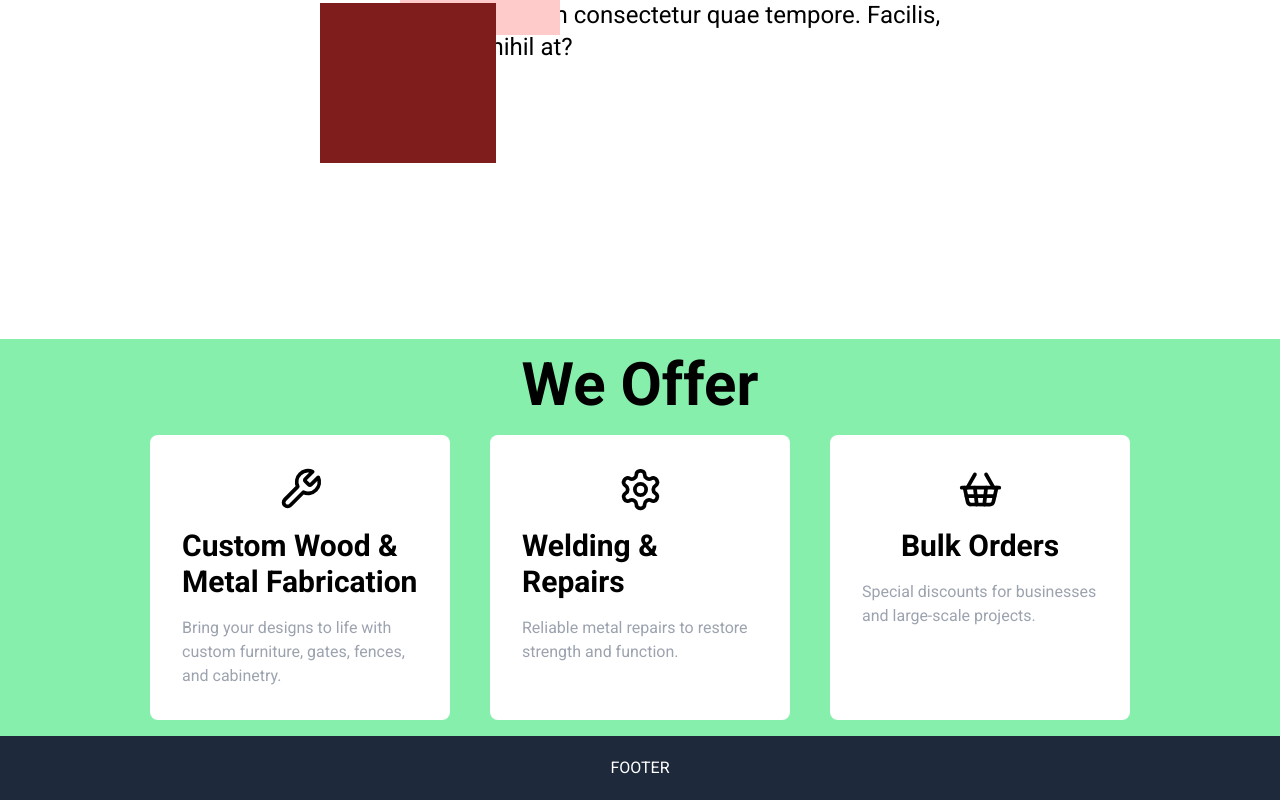
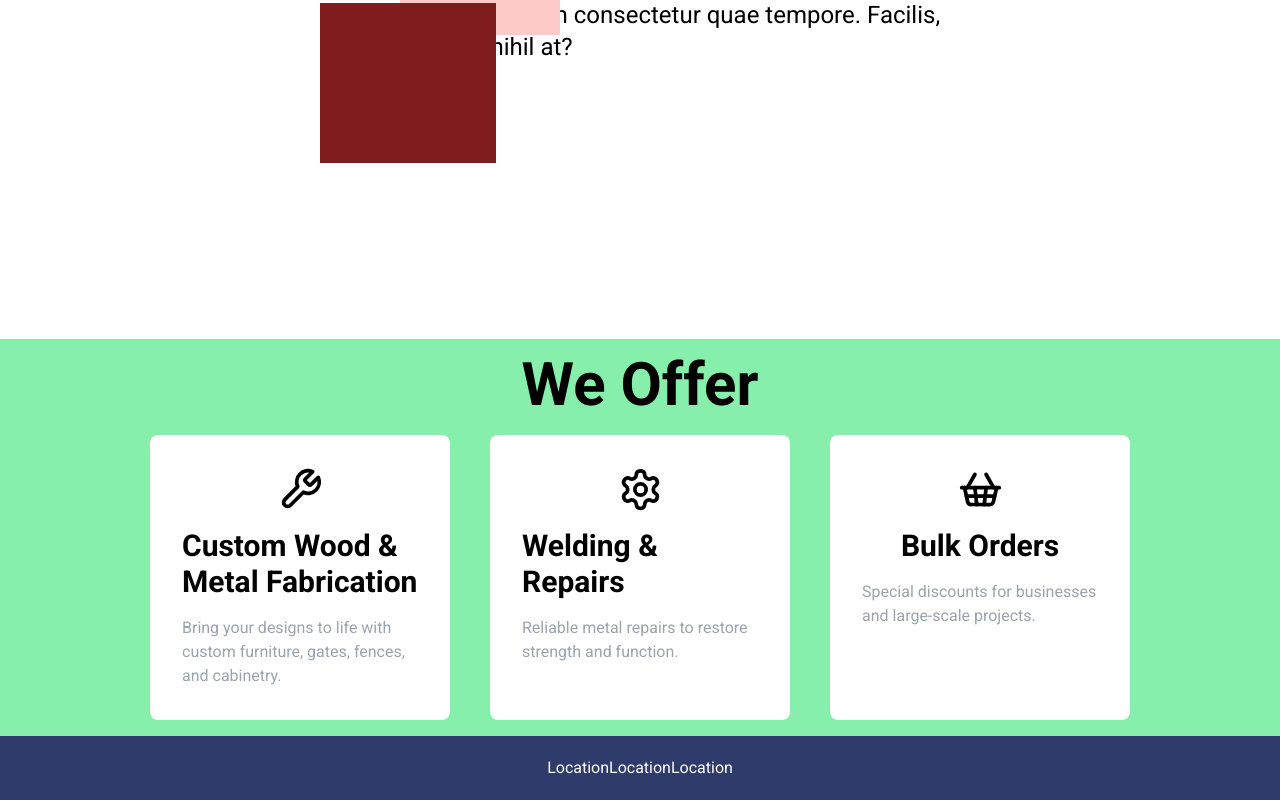
Before and after one commit to LOOOOOOK12/an-fabrication-website, a Next.js app: page / in a window 1280 px wide. Shown: the part 1261-2061 px from the top of the page. Built offline with nearby package versions, Linux system fonts and the light colour scheme.

Commit message:
Update footer component layout and styling for improved structure

```diff
--- a/app/components/footer.tsx
+++ b/app/components/footer.tsx
@@ -2,8 +2,16 @@ import React from 'react'
 
 function footer() {
     return (
-        <footer className='w-full flex items-center justify-center bg-slate-800 text-white p-5'>
-            <h1>FOOTER</h1>
+        <footer className='w-full h-full flex items-center justify-center bg-primary-700 text-white p-5'>
+            <div className='flex flex-col gap-2'>
+                <h1>Location</h1>
+            </div>
+            <div className='flex flex-col gap-2'>
+                <h1>Location</h1>
+            </div>
+            <div className='flex flex-col gap-2'>
+                <h1>Location</h1>
+            </div>
         </footer>
     )
 }
```
